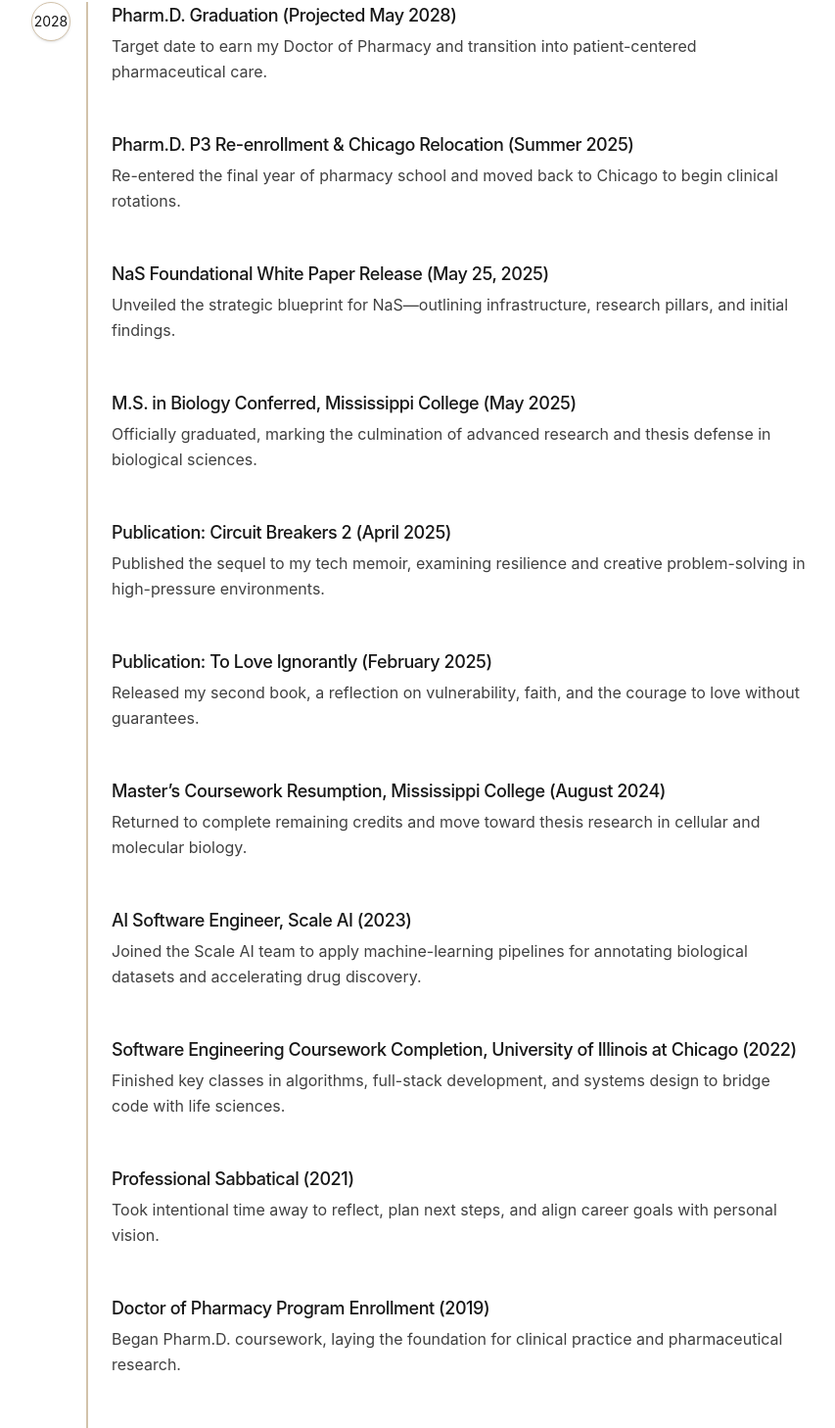
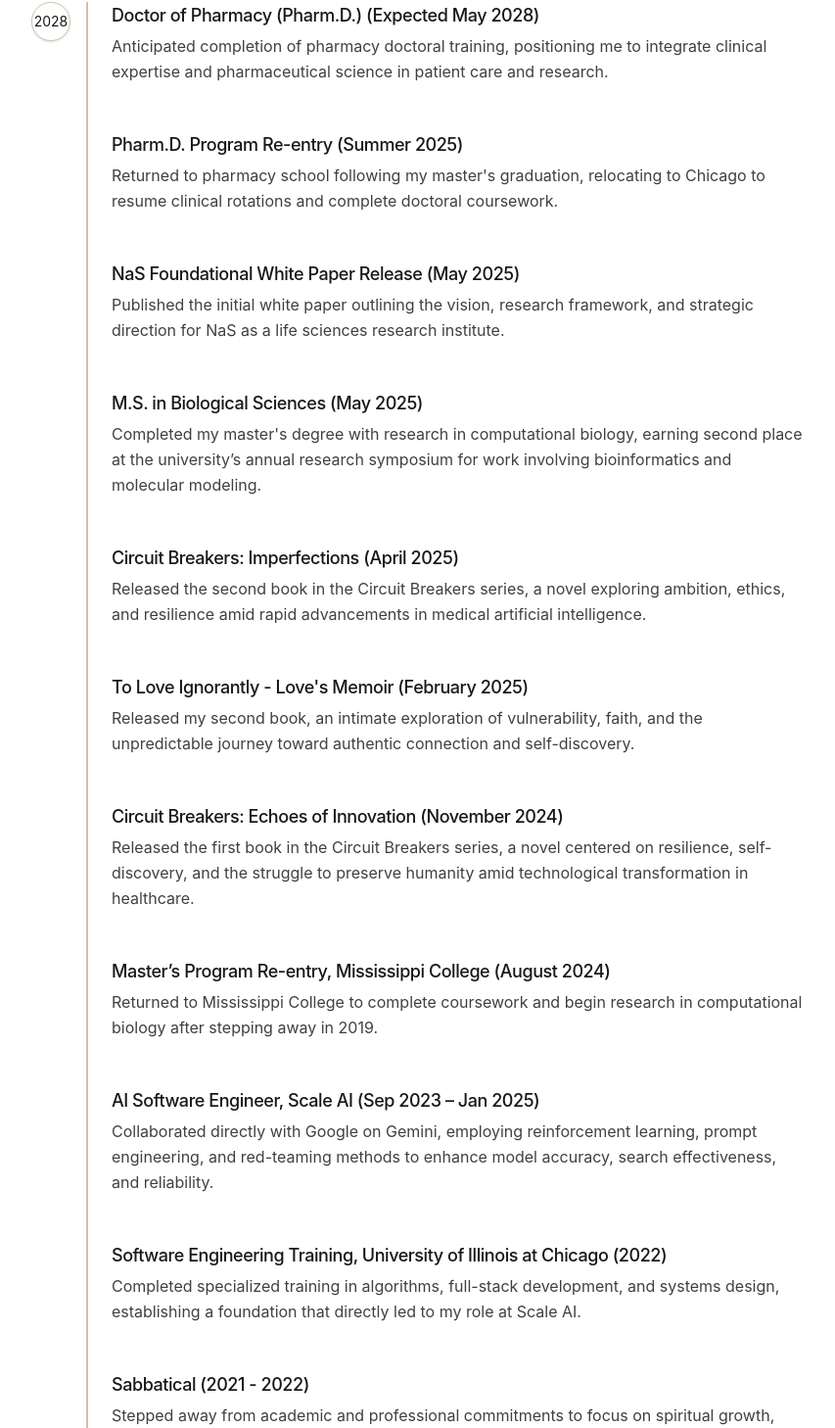
Before and after one commit to AGuyNamedDJ/Personal-Website, a Next.js app: page /about in a window 1280 px wide. Shown: the part 948-2406 px from the top of the page at 98% size, without its empty margins (184-1037 px from the left). Built offline with nearby package versions, Linux system fonts and the light colour scheme.

Commit message:
Finalize personal timeline content and formatting for website

```diff
--- a/src/components/sections/TimelineRIbbonClient.jsx
+++ b/src/components/sections/TimelineRIbbonClient.jsx
@@ -11,64 +11,74 @@ const itemVariants = {
 
 const entries = [
   {
+    year: 2013,
+    title: "B.S. in Biology, Jackson State University (2013 - 2018)",
+    desc: "Completed my undergraduate degree in biology, transitioning from an initial major in music education to a pre-med/pre-pharmacy academic track."
+  },
+    {
     year: 2018,
-    title: "M.S. in Biology, Mississippi College (2018)",
-    desc: "Enrolled in graduate studies to explore advanced topics in molecular biology and bioinformatics."
+    title: "M.S. in Biology, Mississippi College (2018 - 2019)",
+    desc: "Began graduate coursework in medical sciences, completing advanced classes including neuroanatomy, vertebrate histology, and clinical physiology."
   },
   {
     year: 2019,
-    title: "Doctor of Pharmacy Program Enrollment (2019)",
-    desc: "Began Pharm.D. coursework, laying the foundation for clinical practice and pharmaceutical research."
+    title: "Doctor of Pharmacy, Chicago State University (2019 - 2021)",
+    desc: "Left my master’s program early to begin Pharm.D. studies, transitioning my academic path toward clinical pharmacy practice and pharmaceutical research."
   },
   {
     year: 2021,
-    title: "Professional Sabbatical (2021)",
-    desc: "Took intentional time away to reflect, plan next steps, and align career goals with personal vision."
+    title: "Sabbatical (2021 - 2022)",
+    desc: "Stepped away from academic and professional commitments to focus on spiritual growth, personal reflection, and and clarify my personal and professional direction."
   },
   {
     year: 2022,
-    title: "Software Engineering Coursework Completion, University of Illinois at Chicago (2022)",
-    desc: "Finished key classes in algorithms, full-stack development, and systems design to bridge code with life sciences."
+    title: "Software Engineering Training, University of Illinois at Chicago (2022)",
+    desc: "Completed specialized training in algorithms, full-stack development, and systems design, establishing a foundation that directly led to my role at Scale AI."
   },
   {
     year: 2023,
-    title: "AI Software Engineer, Scale AI (2023)",
-    desc: "Joined the Scale AI team to apply machine-learning pipelines for annotating biological datasets and accelerating drug discovery."
+    title: "AI Software Engineer, Scale AI (Sep 2023 – Jan 2025)",
+    desc: "Collaborated directly with Google on Gemini, employing reinforcement learning, prompt engineering, and red-teaming methods to enhance model accuracy, search effectiveness, and reliability."
   },
   {
     year: 2024,
-    title: "Master’s Coursework Resumption, Mississippi College (August 2024)",
-    desc: "Returned to complete remaining credits and move toward thesis research in cellular and molecular biology."
+    title: "Master’s Program Re-entry, Mississippi College (August 2024)",
+    desc: "Returned to Mississippi College to complete coursework and begin research in computational biology after stepping away in 2019."
+  },
+  {
+    year: 2024,
+    title: "Circuit Breakers: Echoes of Innovation (November 2024)",
+    desc: "Released the first book in the Circuit Breakers series, a novel centered on resilience, self-discovery, and the struggle to preserve humanity amid technological transformation in healthcare."
   },
   {
     year: 2025,
-    title: "Publication: To Love Ignorantly (February 2025)",
-    desc: "Released my second book, a reflection on vulnerability, faith, and the courage to love without guarantees."
+    title: "To Love Ignorantly - Love's Memoir (February 2025)",
+    desc: "Released my second book, an intimate exploration of vulnerability, faith, and the unpredictable journey toward authentic connection and self-discovery."
   },
   {
     year: 2025,
-    title: "Publication: Circuit Breakers 2 (April 2025)",
-    desc: "Published the sequel to my tech memoir, examining resilience and creative problem-solving in high-pressure environments."
+    title: "Circuit Breakers: Imperfections (April 2025)",
+    desc: "Released the second book in the Circuit Breakers series, a novel exploring ambition, ethics, and resilience amid rapid advancements in medical artificial intelligence."
   },
   {
     year: 2025,
-    title: "M.S. in Biology Conferred, Mississippi College (May 2025)",
-    desc: "Officially graduated, marking the culmination of advanced research and thesis defense in biological sciences."
+    title: "M.S. in Biological Sciences (May 2025)",
+    desc: "Completed my master's degree with research in computational biology, earning second place at the university’s annual research symposium for work involving bioinformatics and molecular modeling."
   },
   {
     year: 2025,
-    title: "NaS Foundational White Paper Release (May 25, 2025)",
-    desc: "Unveiled the strategic blueprint for NaS—outlining infrastructure, research pillars, and initial findings."
+    title: "NaS Foundational White Paper Release (May 2025)",
+    desc: "Published the initial white paper outlining the vision, research framework, and strategic direction for NaS as a life sciences research institute."
   },
   {
     year: 2025,
-    title: "Pharm.D. P3 Re-enrollment & Chicago Relocation (Summer 2025)",
-    desc: "Re-entered the final year of pharmacy school and moved back to Chicago to begin clinical rotations."
+    title: "Pharm.D. Program Re-entry  (Summer 2025)",
+    desc: "Returned to pharmacy school following my master's graduation, relocating to Chicago to resume clinical rotations and complete doctoral coursework."
   },
   {
     year: 2028,
-    title: "Pharm.D. Graduation (Projected May 2028)",
-    desc: "Target date to earn my Doctor of Pharmacy and transition into patient-centered pharmaceutical care."
+    title: "Doctor of Pharmacy (Pharm.D.) (Expected May 2028)",
+    desc: "Anticipated completion of pharmacy doctoral training, positioning me to integrate clinical expertise and pharmaceutical science in patient care and research."
   }
 ];
 
```
